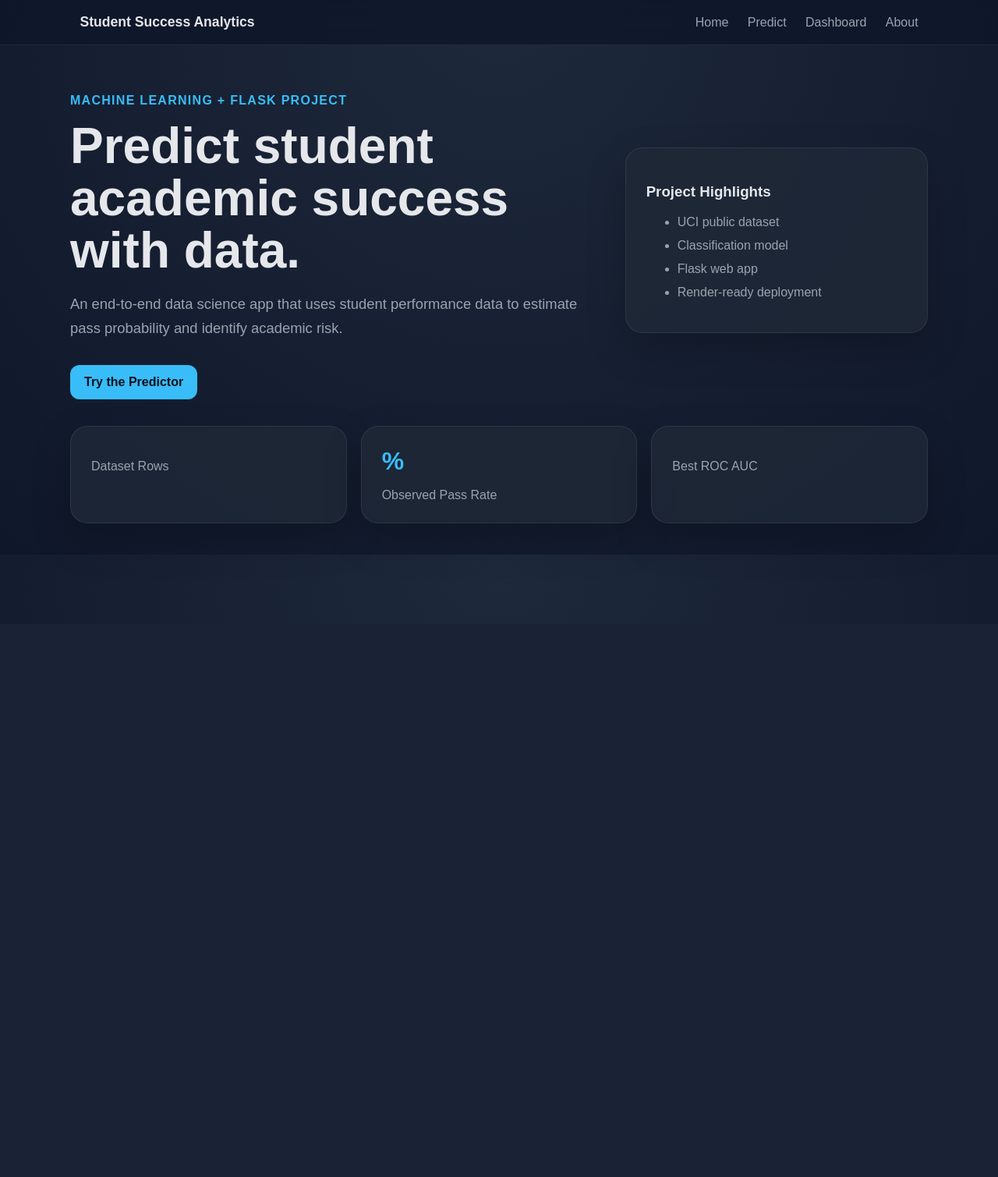
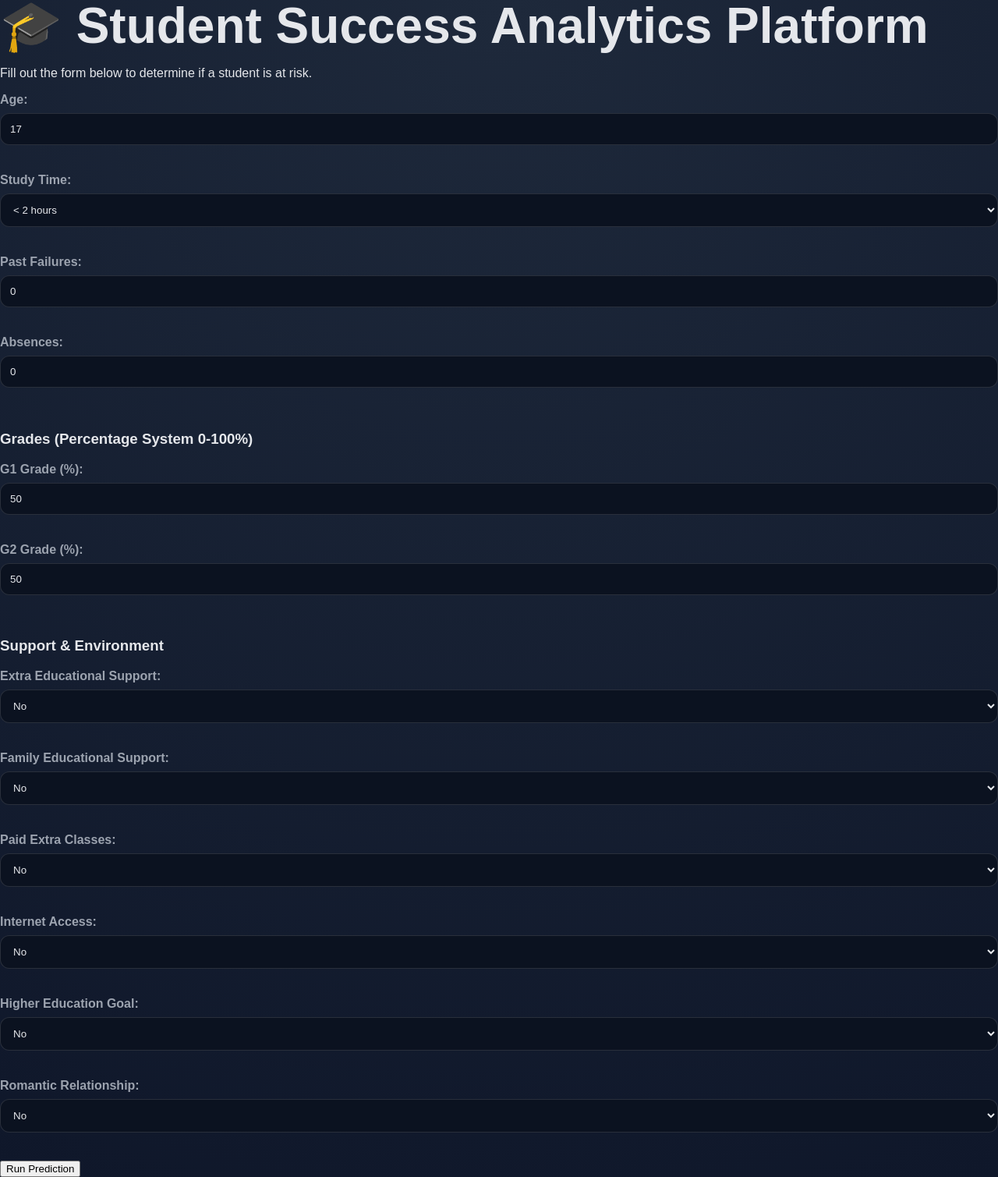
Before and after one commit to vdd11/Student-Sucess-Predictor, a Flask app: template templates/index.html in a window 1280 px wide. Shown: the whole page at 78% size. Before the commit the page ends 711 px from the top, so only its background shows below. Run offline with Flask 3, Linux system fonts and the light colour scheme; the template is opened without the code that fills it, so the values that code supplies are empty; parts of the project's set-up code (start-up, migrations or seed data) failed here and were passed over.

Commit message:
Update index.html

```diff
--- a/templates/index.html
+++ b/templates/index.html
@@ -1,25 +1,54 @@
-{% extends "base.html" %}
-{% block content %}
-<section class="hero">
-  <div>
-    <p class="eyebrow">Machine Learning + Flask Project</p>
-    <h1>Predict student academic success with data.</h1>
-    <p class="subtitle">An end-to-end data science app that uses student performance data to estimate pass probability and identify academic risk.</p>
-    <a class="button" href="{{ url_for('predict') }}">Try the Predictor</a>
-  </div>
-  <div class="hero-card">
-    <h3>Project Highlights</h3>
-    <ul>
-      <li>UCI public dataset</li>
-      <li>Classification model</li>
-      <li>Flask web app</li>
-      <li>Render-ready deployment</li>
-    </ul>
-  </div>
-</section>
-<section class="cards">
-  <div class="card"><span>{{ stats.rows }}</span><p>Dataset Rows</p></div>
-  <div class="card"><span>{{ stats.pass_rate }}%</span><p>Observed Pass Rate</p></div>
-  <div class="card"><span>{{ stats.best_auc }}</span><p>Best ROC AUC</p></div>
-</section>
-{% endblock %}
+<!DOCTYPE html>
+<html lang="en">
+<head>
+    <meta charset="UTF-8">
+    <title>Student Success Predictor</title>
+    <link rel="stylesheet" href="{{ url_for('static', filename='css/style.css') }}">
+</head>
+<body>
+    <h1>🎓 Student Success Analytics Platform</h1>
+    <p>Fill out the form below to determine if a student is at risk.</p>
+
+    <form action="/predict" method="POST">
+        <label>Age: <input type="number" name="age" min="15" max="22" value="17" required></label><br><br>
+
+        <label>Study Time:
+            <select name="studytime">
+                <option value="1">< 2 hours</option>
+                <option value="2">2 to 5 hours</option>
+                <option value="3">5 to 10 hours</option>
+                <option value="4">> 10 hours</option>
+            </select>
+        </label><br><br>
+
+        <label>Past Failures: <input type="number" name="failures" min="0" value="0" required></label><br><br>
+        <label>Absences: <input type="number" name="absences" min="0" value="0" required></label><br><br>
+
+        <h3>Grades (Percentage System 0-100%)</h3>
+        <label>G1 Grade (%): <input type="number" name="g1" min="0" max="100" value="50" required></label><br><br>
+        <label>G2 Grade (%): <input type="number" name="g2" min="0" max="100" value="50" required></label><br><br>
+
+        <h3>Support & Environment</h3>
+        <label>Extra Educational Support:
+            <select name="schoolsup"><option value="0">No</option><option value="1">Yes</option></select>
+        </label><br><br>
+        <label>Family Educational Support:
+            <select name="famsup"><option value="0">No</option><option value="1">Yes</option></select>
+        </label><br><br>
+        <label>Paid Extra Classes:
+            <select name="paid"><option value="0">No</option><option value="1">Yes</option></select>
+        </label><br><br>
+        <label>Internet Access:
+            <select name="internet"><option value="0">No</option><option value="1">Yes</option></select>
+        </label><br><br>
+        <label>Higher Education Goal:
+            <select name="higher"><option value="0">No</option><option value="1">Yes</option></select>
+        </label><br><br>
+        <label>Romantic Relationship:
+            <select name="romantic"><option value="0">No</option><option value="1">Yes</option></select>
+        </label><br><br>
+
+        <button type="submit">Run Prediction</button>
+    </form>
+</body>
+</html>
```
